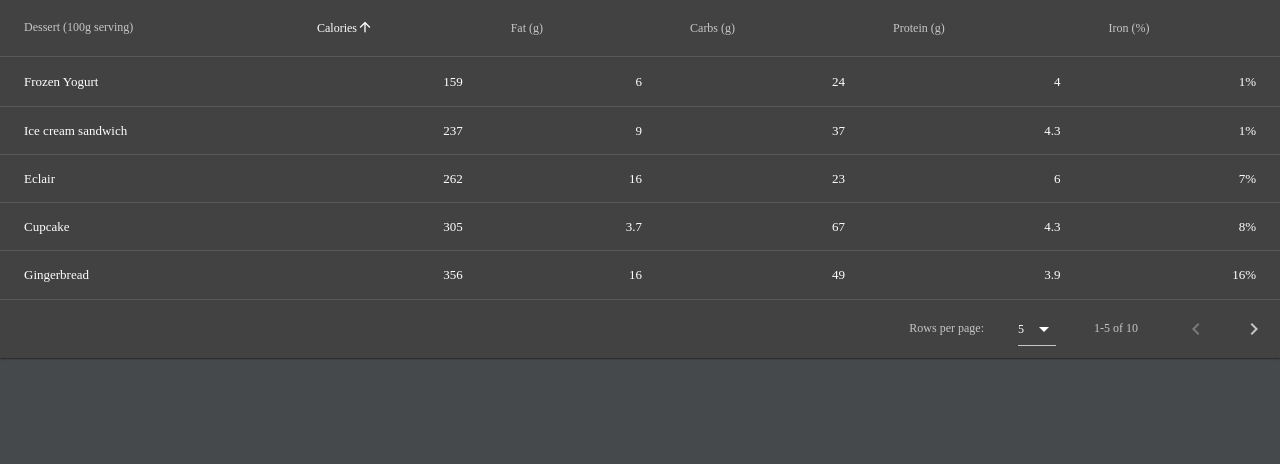
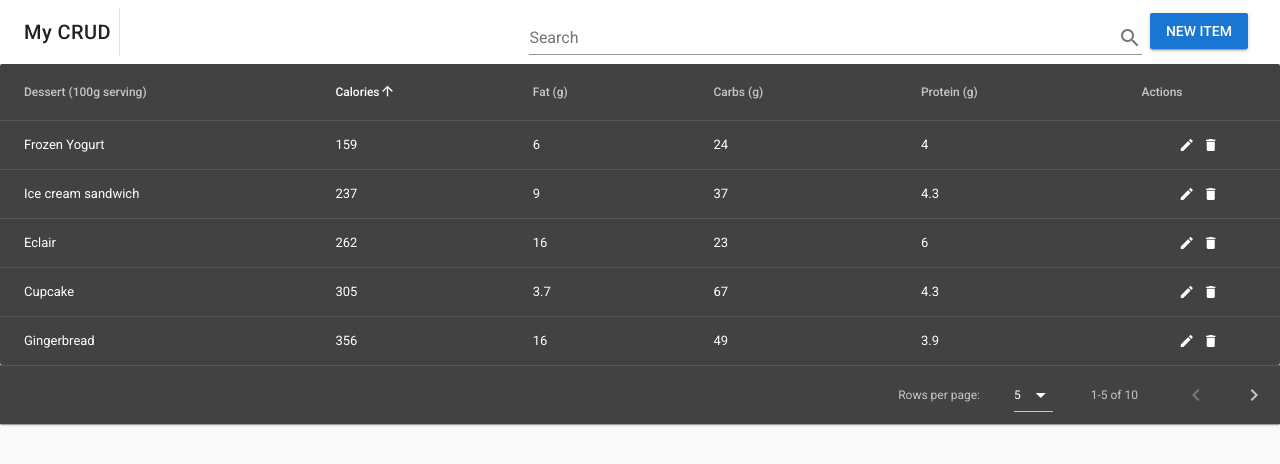
Before and after one commit to nabu1/skillbill3, a Vue app: page / in a window 1280 px wide. Shown: the top 464 px of the page. Built offline with nearby package versions, Linux system fonts and the light colour scheme.

Commit message:
WiP Table - insert, delete, search, Fix - align kolumn do nagłówków

```diff
--- a/src/components/About/About.vue
+++ b/src/components/About/About.vue
@@ -1,7 +1 @@
 <template src="./About.html"></template>
-
-<style scoped>
-div {
-  color: white;
-}
-</style>
--- a/src/components/Navi/Navi.vue
+++ b/src/components/Navi/Navi.vue
@@ -66,20 +66,3 @@
   }
 }
 </script>
-
-<style>
-a {
-  color: lime;
-  font-size: 1.1em
-}
-body {
-  color: white;
-  font-variant: italic;
-}
-.stations {
-  color: yellow;
-}
-.documents {
-  color: lime;
-}
-</style>
--- a/src/components/Search/Search.vue
+++ b/src/components/Search/Search.vue
@@ -104,12 +104,3 @@
   },
 }
 </script>
-
-<style scoped>
-div {
-  color: white;
-}
-.d-block {
-  color: black;
-}
-</style>
--- a/src/components/Stations/Stations.vue
+++ b/src/components/Stations/Stations.vue
@@ -32,9 +32,3 @@
   },
 }
 </script>
-
-<style scoped>
-div {
-  color: white;
-}
-</style>
--- a/src/components/Table/Table.html
+++ b/src/components/Table/Table.html
@@ -1,19 +1,97 @@
-<div v-cloak>
-  <b-container>
-    <b-row v-cloak>
-      <b-table id="table"
-               data-test="table"
-               striped
-               hover
-               dark
-               bordered
-               @row-dblclicked="onRowClicked"
-               :items="items"
-               :fields="fields">
+<div id="app">
+  <v-app id="inspire">
+    <div>
+      <v-toolbar flat color="white">
+        <v-toolbar-title>My CRUD</v-toolbar-title>
+        <v-divider
+          class="mx-2"
+          inset
+          vertical
+        ></v-divider>
+        <v-spacer></v-spacer>
 
-        <span slot="index" slot-scope="data">{{ data.index + 1 }}</span>
-        <span slot="link" slot-scope="data" v-html="data.value">{{ data.value }}</span>
-      </b-table>
-    </b-row>
-  </b-container>
+        <v-text-field
+            v-model="search"
+            append-icon="search"
+            label="Search"
+            single-line
+            hide-details>
+        </v-text-field>
+
+
+        <v-dialog v-model="dialog" max-width="500px">
+          <v-btn slot="activator" color="primary" dark class="mb-2">New Item</v-btn>
+          <v-card>
+            <v-card-title>
+              <span class="headline">{{ formTitle }}</span>
+            </v-card-title>
+
+            <v-card-text>
+              <v-container grid-list-md>
+                <v-layout wrap>
+                  <v-flex xs12 sm6 md4>
+                    <v-text-field v-model="editedItem.name" label="Dessert name"></v-text-field>
+                  </v-flex>
+                  <v-flex xs12 sm6 md4>
+                    <v-text-field v-model="editedItem.calories" label="Calories"></v-text-field>
+                  </v-flex>
+                  <v-flex xs12 sm6 md4>
+                    <v-text-field v-model="editedItem.fat" label="Fat (g)"></v-text-field>
+                  </v-flex>
+                  <v-flex xs12 sm6 md4>
+                    <v-text-field v-model="editedItem.carbs" label="Carbs (g)"></v-text-field>
+                  </v-flex>
+                  <v-flex xs12 sm6 md4>
+                    <v-text-field v-model="editedItem.protein" label="Protein (g)"></v-text-field>
+                  </v-flex>
+                </v-layout>
+              </v-container>
+            </v-card-text>
+
+            <v-card-actions>
+              <v-spacer></v-spacer>
+              <v-btn color="blue darken-1" flat @click="close">Cancel</v-btn>
+              <v-btn color="blue darken-1" flat @click="save">Save</v-btn>
+            </v-card-actions>
+          </v-card>
+        </v-dialog>
+      </v-toolbar>
+      <v-data-table
+        :headers="headers"
+        :items="desserts"
+        :search="search"
+        class="elevation-1"
+        dark
+      >
+        <template slot="items" slot-scope="props">
+          <td>{{ props.item.name }}</td>
+          <td class="text-xs-left">{{ props.item.calories }}</td>
+          <td class="text-xs-left">{{ props.item.fat }}</td>
+          <td class="text-xs-left">{{ props.item.carbs }}</td>
+          <td class="text-xs-left">{{ props.item.protein }}</td>
+          <td class="justify-center layout px-0">
+            <v-icon
+              small
+              class="mr-2"
+              @click="editItem(props.item)">
+              edit
+            </v-icon>
+            <v-icon
+              small
+              @click="deleteItem(props.item)">
+              delete
+            </v-icon>
+          </td>
+        </template>
+        <template slot="no-data">
+          <v-btn color="primary" @click="initialize">Reset</v-btn>
+        </template>
+
+        <v-alert slot="no-results" :value="true" color="error" icon="warning">
+          Your search for "{{ search }}" found no results.
+        </v-alert>
+
+      </v-data-table>
+    </div>
+  </v-app>
 </div>
--- a/src/components/Table/Table.vue
+++ b/src/components/Table/Table.vue
@@ -1,53 +1,162 @@
-<template>
-
-  <v-data-table v-model="selected"
-                :headers="headers"
-                :items="desserts"
-                class="elevation-1"
-                dark
-                :loading="true">
-
-    <template slot="items" slot-scope="props">
-      <td>{{ props.item.name }}</td>
-      <td class="text-xs-right">
-        {{ props.item.calories }}
-      </td>
-
-      <td class="text-xs-right">{{ props.item.fat }}</td>
-      <td class="text-xs-right">{{ props.item.carbs }}</td>
-      <td class="text-xs-right">{{ props.item.protein }}</td>
-      <td class="text-xs-right">{{ props.item.iron }}</td>
-
-    </template>
-  </v-data-table>
-
-</template>
+<template src="./Table.html"></template>
 
 <script>
 export default {
-  data () {
-    return {
+  data: () => ({
+    dialog: false,
+    search: '',
     headers: [
-        { text: 'Dessert (100g serving)', align: 'left', sortable: false, value: 'name' },
+      {
+        text: 'Dessert (100g serving)',
+        align: 'left',
+        sortable: false,
+        value: 'name'
+      },
       { text: 'Calories', value: 'calories' },
       { text: 'Fat (g)', value: 'fat' },
       { text: 'Carbs (g)', value: 'carbs' },
       { text: 'Protein (g)', value: 'protein' },
-        { text: 'Iron (%)', value: 'iron' }
+      { text: 'Actions', value: 'name', sortable: false }
     ],
-      desserts: [
-        { name: 'Frozen Yogurt', calories: 159, fat: 6.0, carbs: 24, protein: 4.0, iron: '1%' },
-        { name: 'Ice cream sandwich', calories: 237, fat: 9.0, carbs: 37, protein: 4.3, iron: '1%' },
-        { name: 'Eclair', calories: 262, fat: 16.0, carbs: 23, protein: 6.0, iron: '7%' },
-        { name: 'Cupcake', calories: 305, fat: 3.7, carbs: 67, protein: 4.3, iron: '8%' },
-        { name: 'Gingerbread', calories: 356, fat: 16.0, carbs: 49, protein: 3.9, iron: '16%' },
-        { name: 'Jelly bean', calories: 375, fat: 0.0, carbs: 94, protein: 0.0, iron: '0%' },
-        { name: 'Lollipop', calories: 392, fat: 0.2, carbs: 98, protein: 0, iron: '2%' },
-        { name: 'Honeycomb', calories: 408, fat: 3.2, carbs: 87, protein: 6.5, iron: '45%' },
-        { name: 'Donut', calories: 452, fat: 25.0, carbs: 51, protein: 4.9, iron: '22%' },
-        { name: 'KitKat', calories: 518, fat: 26.0, carbs: 65, protein: 7, iron: '6%' }
+    desserts: [],
+    editedIndex: -1,
+    editedItem: {
+      name: '',
+      calories: 0,
+      fat: 0,
+      carbs: 0,
+      protein: 0
+    },
+    defaultItem: {
+      name: '',
+      calories: 0,
+      fat: 0,
+      carbs: 0,
+      protein: 0
+    }
+  }),
+
+  computed: {
+    formTitle () {
+      return this.editedIndex === -1 ? 'New Item' : 'Edit Item'
+    }
+  },
+
+  watch: {
+    dialog (val) {
+      val || this.close()
+    }
+  },
+
+  created () {
+    this.initialize()
+  },
+
+  methods: {
+    initialize () {
+      this.desserts = [
+        {
+          name: 'Frozen Yogurt',
+          calories: 159,
+          fat: 6.0,
+          carbs: 24,
+          protein: 4.0
+        },
+        {
+          name: 'Ice cream sandwich',
+          calories: 237,
+          fat: 9.0,
+          carbs: 37,
+          protein: 4.3
+        },
+        {
+          name: 'Eclair',
+          calories: 262,
+          fat: 16.0,
+          carbs: 23,
+          protein: 6.0
+        },
+        {
+          name: 'Cupcake',
+          calories: 305,
+          fat: 3.7,
+          carbs: 67,
+          protein: 4.3
+        },
+        {
+          name: 'Gingerbread',
+          calories: 356,
+          fat: 16.0,
+          carbs: 49,
+          protein: 3.9
+        },
+        {
+          name: 'Jelly bean',
+          calories: 375,
+          fat: 0.0,
+          carbs: 94,
+          protein: 0.0
+        },
+        {
+          name: 'Lollipop',
+          calories: 392,
+          fat: 0.2,
+          carbs: 98,
+          protein: 0
+        },
+        {
+          name: 'Honeycomb',
+          calories: 408,
+          fat: 3.2,
+          carbs: 87,
+          protein: 6.5
+        },
+        {
+          name: 'Donut',
+          calories: 452,
+          fat: 25.0,
+          carbs: 51,
+          protein: 4.9
+        },
+        {
+          name: 'KitKat',
+          calories: 518,
+          fat: 26.0,
+          carbs: 65,
+          protein: 7
+        }
       ]
+    },
+
+    editItem (item) {
+      this.editedIndex = this.desserts.indexOf(item)
+      this.editedItem = Object.assign({}, item)
+      this.dialog = true
+    },
+
+    deleteItem (item) {
+      const index = this.desserts.indexOf(item)
+      confirm('Are you sure you want to delete this item?') && this.desserts.splice(index, 1)
+    },
+
+    close () {
+      this.dialog = false
+      setTimeout(() => {
+        this.editedItem = Object.assign({}, this.defaultItem)
+        this.editedIndex = -1
+      }, 300)
+    },
+
+    save () {
+      if (this.editedIndex > -1) {
+        Object.assign(this.desserts[this.editedIndex], this.editedItem)
+      } else {
+        this.desserts.push(this.editedItem)
+      }
+      this.close()
     }
   }
 }
+
+
 </script>
```
Lines whose indentation alone changed are shown as unchanged.
